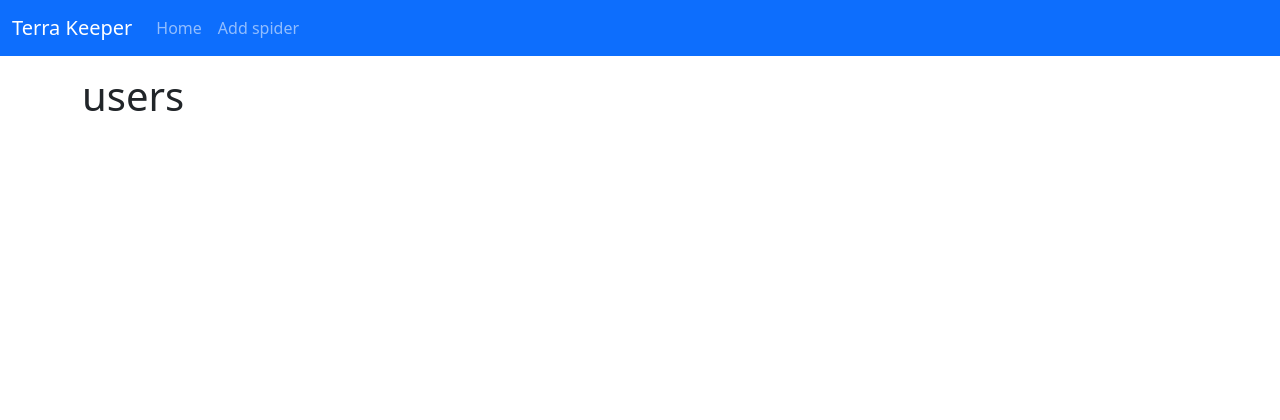
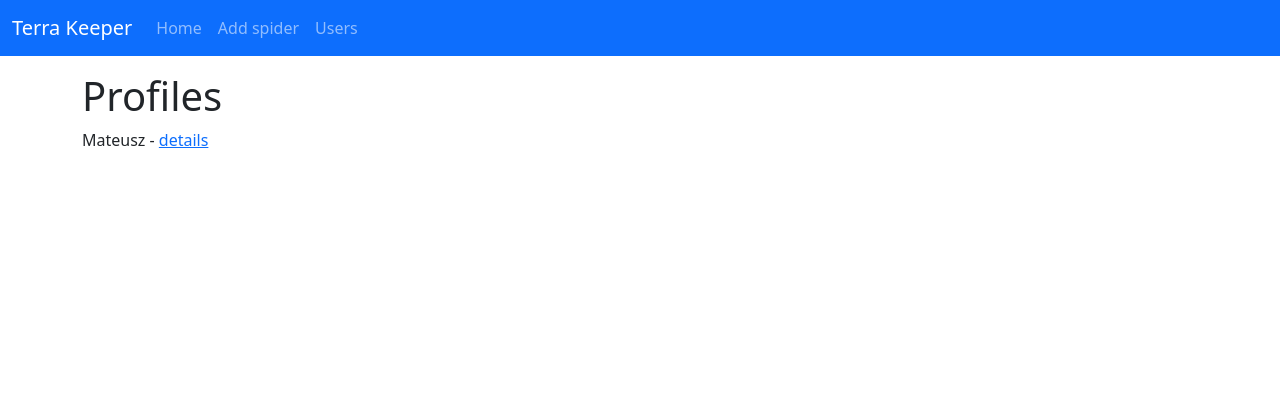
Before and after one commit to morveusz93/terra-keeper, a Django app: page /users/ in a window 1280 px wide. Shown: the top 420 px of the page. Run offline with Django 4.2, Linux system fonts and the light colour scheme; data comes from the database, SQL or seed files in the repository; some libraries are stand-ins or nearby versions.

Commit message:
add profile page

```diff
--- a/templates/navbar.html
+++ b/templates/navbar.html
@@ -20,6 +20,9 @@
         <li class="nav-item">
           <a class="nav-link" href="{% url 'spider-new' %}">Add spider</a>
         </li>
+        <li class="nav-item">
+          <a class="nav-link" href="{% url 'users' %}">Users</a>
+        </li>
       </ul>
     </div>
   </div>
--- /dev/null
+++ b/users/templates/users/profiles.html
@@ -0,0 +1,8 @@
+{% extends 'main.html' %}
+{% block content %}
+    <h1>Profiles</h1>
+    {% for profile in profiles %}
+        <p>{{ profile.name }} - <a href="{% url 'user-details' profile.id %}">details</a></p>
+    {% endfor %}
+
+{% endblock %}
--- a/users/templates/users/users.html
+++ /dev/null
@@ -1,5 +0,0 @@
-{% extends 'main.html' %}
-{% block content %}
-    <h1>users</h1>
-
-{% endblock %}
--- a/users/urls.py
+++ b/users/urls.py
@@ -2,5 +2,6 @@ from django.urls import path
 from . import views
 
 urlpatterns = [
-    path('', views.users, name="users"),
+    path('', views.index, name="users"),
+    path("<str:id>", views.profile, name="user-details"),
 ]
--- a/users/views.py
+++ b/users/views.py
@@ -1,8 +1,18 @@
 from django.shortcuts import render
+from .models import Profile
 
 
-def users(request):
-    return render(request, 'users/users.html')
+def index(request):
+    profiles = Profile.objects.all()
+    context = {"profiles": profiles}
+    return render(request, 'users/profiles.html', context)
+
+
+def profile(request, id):
+    profile = Profile.objects.get(id=id)
+    context = {"profile": profile}
+    return render(request, 'users/details.html', context)
+
 
 def newUser(request):
     return render(request, 'users/user-form')
```
Also changed, not shown: users/templates/users/details.html (added, +13 -0 lines), users/templates/users/profile-form.html (added), users/templates/users/user-form.html (deleted).
